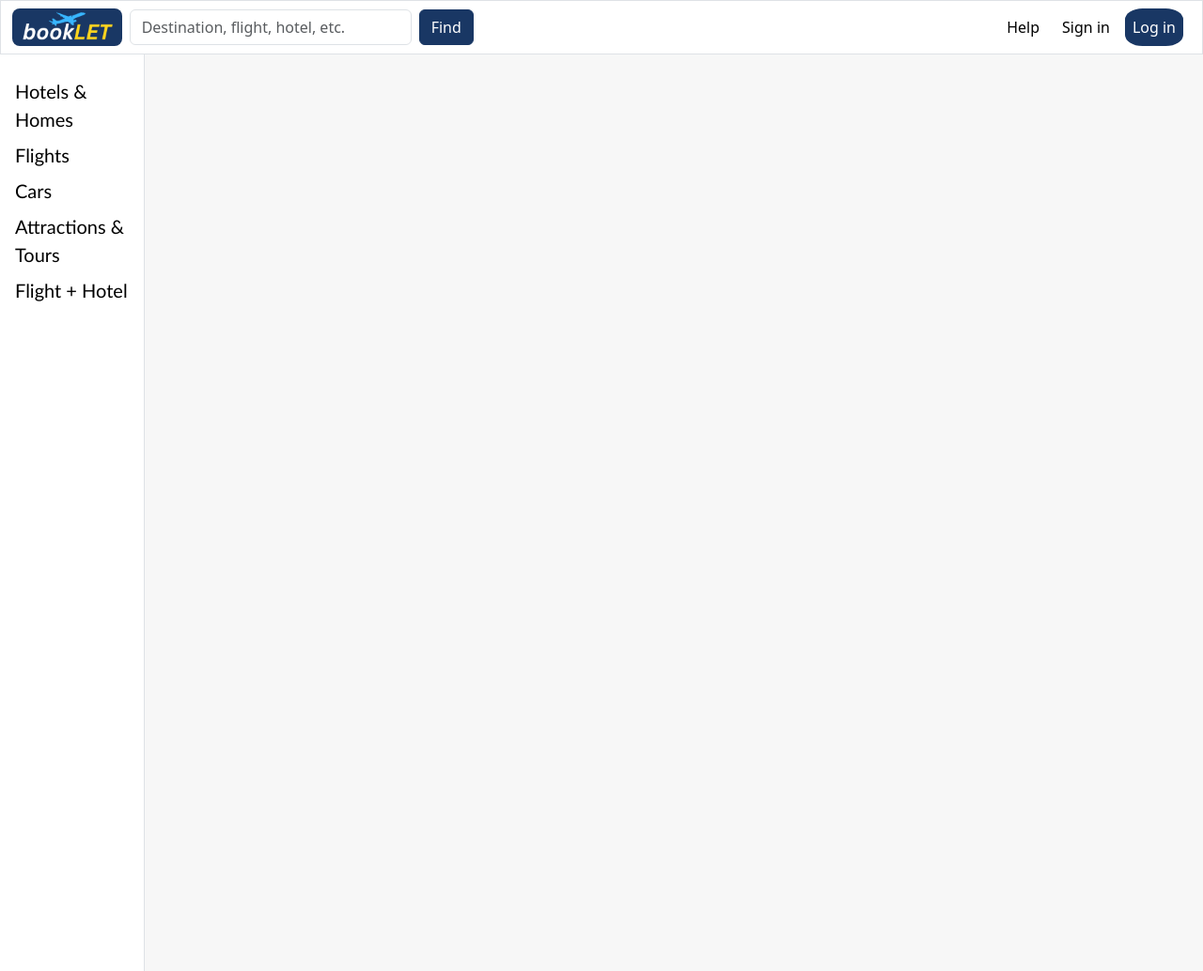
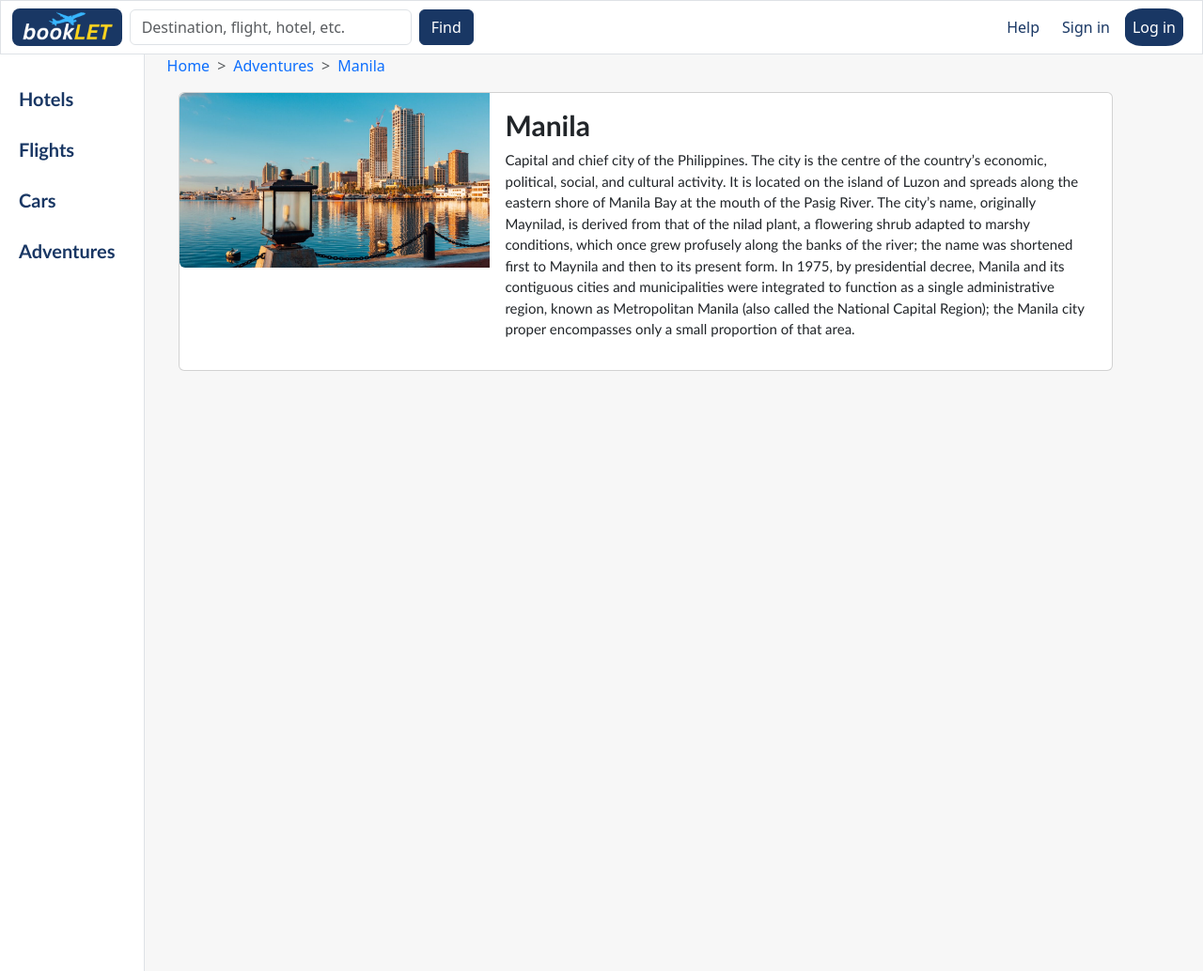
Before and after one commit to puyotjustinekristian-commits/bookLET, a PHP site: page /manila.html in a window 1280 px wide. Shown: the whole page at 94% size. Run offline with PHP 8.4, Linux system fonts and the light colour scheme.

Commit message:
Initial commit

```diff
--- a/manila.html
+++ b/manila.html
@@ -15,7 +15,7 @@
   <body style="background-color: #f7f7f7">
     <div class="page-wrapper">
       <nav
-        class="navbar navbar-expand navbar-light bg-white border bottom"
+        class="navbar navbar-expand navbar-light bg-white border bottom navbar-width"
         style="background-color: white"
       >
         <div class="container-fluid align-items-center d-flex">
@@ -24,6 +24,7 @@
           </a>
           <form class="d-flex flex-grow-1" role="search">
             <input
+              id="search-bar"
               class="form-control me-2 search-input"
               type="search"
               placeholder="Destination, flight, hotel, etc."
@@ -35,13 +36,29 @@
           </form>
           <ul class="navbar-nav ms-3">
             <li class="nav-item help me-2">
-              <a class="nav-link" href="help.html" style="color: black">Help</a>
+              <a class="nav-link" href="help.html" style="color: #193764"
+                >Help</a
+              >
             </li>
             <li class="nav-item sign-in me-2">
-              <a class="nav-link" href="#" style="color: black">Sign in</a>
+              <a
+                class="nav-link"
+                type="button"
+                style="color: #193764"
+                data-bs-toggle="modal"
+                data-bs-target="#signin-modal"
+                >Sign in</a
+              >
             </li>
             <li class="nav-item log-in me-2">
-              <a class="nav-link" href="#" style="color: white">Log in</a>
+              <a
+                class="nav-link"
+                type="button"
+                style="color: white"
+                data-bs-toggle="modal"
+                data-bs-target="#login-modal"
+                >Log in</a
+              >
             </li>
           </ul>
         </div>
@@ -52,24 +69,98 @@
           <nav
             class="col-2 bg-white border-end py-4 sidebar-panel sidebar-width"
           >
-            <ul class="list-unstyled mb-0 ps-3">
-              <li class="mb-2">
-                <a href="#" class="text-decoration-none">Hotels & Homes</a>
+            <ul class="nav flex-column">
+              <li class="nav-item">
+                <a class="nav-link active" href="hotel.html">Hotels</a>
               </li>
-              <li class="mb-2">
-                <a href="#" class="text-decoration-none">Flights</a>
+              <li class="nav-item">
+                <a
+                  class="nav-link active"
+                  aria-current="page"
+                  href="flights.html"
+                  >Flights</a
+                >
               </li>
-              <li class="mb-2">
-                <a href="#" class="text-decoration-none">Cars</a>
+              <li class="nav-item">
+                <a class="nav-link active" aria-current="page" href="cars.html"
+                  >Cars</a
+                >
               </li>
-              <li class="mb-2">
-                <a href="#" class="text-decoration-none">Attractions & Tours</a>
-              </li>
-              <li class="mb-2">
-                <a href="#" class="text-decoration-none">Flight + Hotel</a>
+              <li class="nav-item">
+                <a
+                  class="nav-link active"
+                  aria-current="page"
+                  href="adventure.html"
+                  >Adventures</a
+                >
               </li>
             </ul>
           </nav>
+
+          <main class="col-10 px-4 main-width">
+            <nav style="--bs-breadcrumb-divider: '>'" aria-label="breadcrumb">
+              <ol class="breadcrumb">
+                <li class="breadcrumb-item">
+                  <a href="homepage.html" class="text-decoration-none">Home</a>
+                </li>
+                <li class="breadcrumb-item active" aria-current="page">
+                  <a href="Adventures.html" class="text-decoration-none"
+                    >Adventures</a
+                  >
+                </li>
+                <li class="breadcrumb-item active" aria-current="page">
+                  <a href="manila.html" class="text-decoration-none">Manila</a>
+                </li>
+              </ol>
+            </nav>
+            <div class="container">
+              <div class="card mb-3">
+                <div class="row g-0">
+                  <div class="col-md-4">
+                    <img src="manila.jpg" class="img-fluid rounded-start" />
+                  </div>
+                  <div class="col-md-8">
+                    <div class="card-body">
+                      <h5
+                        class="card-title"
+                        style="
+                          font-family: 'Gill Sans', 'Gill Sans MT', Calibri,
+                            'Trebuchet MS', sans-serif;
+                          font-size: 30px;
+                        "
+                      >
+                        <b>Manila</b>
+                      </h5>
+                      <p
+                        class="card-text-manila"
+                        style="
+                          font-family: 'Gill Sans', 'Gill Sans MT', Calibri,
+                            'Trebuchet MS', sans-serif;
+                          font-size: 15px;
+                        "
+                      >
+                        Capital and chief city of the Philippines. The city is
+                        the centre of the country’s economic, political, social,
+                        and cultural activity. It is located on the island of
+                        Luzon and spreads along the eastern shore of Manila Bay
+                        at the mouth of the Pasig River. The city’s name,
+                        originally Maynilad, is derived from that of the nilad
+                        plant, a flowering shrub adapted to marshy conditions,
+                        which once grew profusely along the banks of the river;
+                        the name was shortened first to Maynila and then to its
+                        present form. In 1975, by presidential decree, Manila
+                        and its contiguous cities and municipalities were
+                        integrated to function as a single administrative
+                        region, known as Metropolitan Manila (also called the
+                        National Capital Region); the Manila city proper
+                        encompasses only a small proportion of that area.
+                      </p>
+                    </div>
+                  </div>
+                </div>
+              </div>
+            </div>
+          </main>
         </div>
       </div>
     </div>
--- a/style.css
+++ b/style.css
@@ -2,7 +2,7 @@ html,
 body {
   height: 100%;
   margin: 0;
-  overflow-x: hidden;
+  overflow-x: auto;
 }
 
 .page-wrapper {
@@ -62,16 +62,38 @@ body {
 .sidebar-panel a {
   color: black;
   font-family: "Gill Sans", "Gill Sans MT", Calibri, "Trebuchet MS", sans-serif;
-  font-size: 20px;
+  font-size: 25px;
 }
 
 .sidebar-panel a:hover {
   color: black;
 }
 
-.main-wide {
-  max-width: 90%;
-  flex: 0 0 90%;
+.sidebar-panel {
+  min-height: 100vh;
+  background: #ffffff;
+  border-right: 1px solid #e0e0e0;
+  padding-top: 1.5rem;
+}
+
+.sidebar-panel .nav {
+  gap: 0.5rem;
+}
+
+.sidebar-panel .nav-link {
+  padding: 0.5rem 1.25rem;
+  color: #193764;
+  font-family: "Gill Sans", "Gill Sans MT", Calibri, "Trebuchet MS", sans-serif;
+  font-size: 20px;
+}
+
+.sidebar-panel .nav-link:hover {
+  background-color: #f0f4ff;
+}
+
+.sidebar-panel .nav-link.active {
+  color: #193764;
+  font-weight: 600;
 }
 
 .custom-carousel {
```
Also changed, not shown: other parts of style.css (+169 -0 lines), cebu.html (+6 -7 lines), davao.html (+6 -7 lines), homepage.html (+150 -16 lines), car rental.svg (added), flight.svg (added), hotel.svg (added), menu icon.svg (added), search icon.svg (added).
